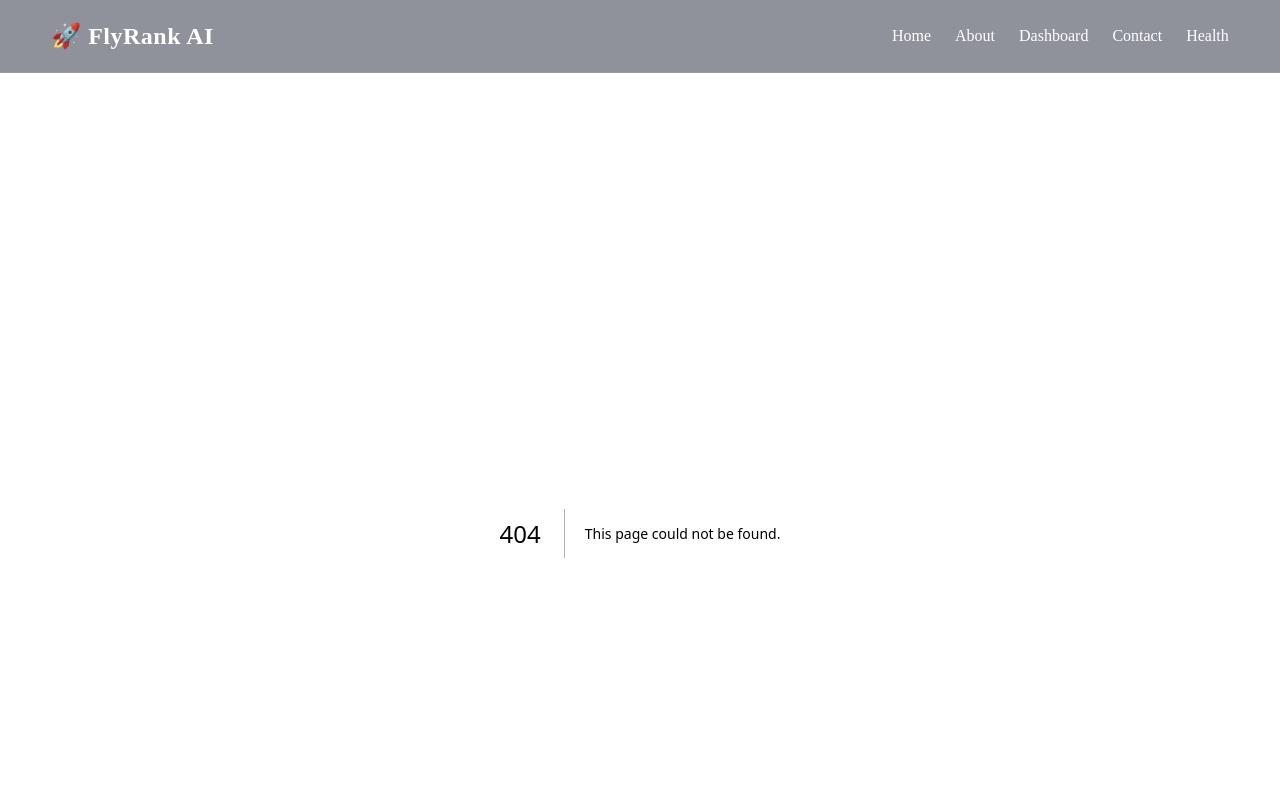
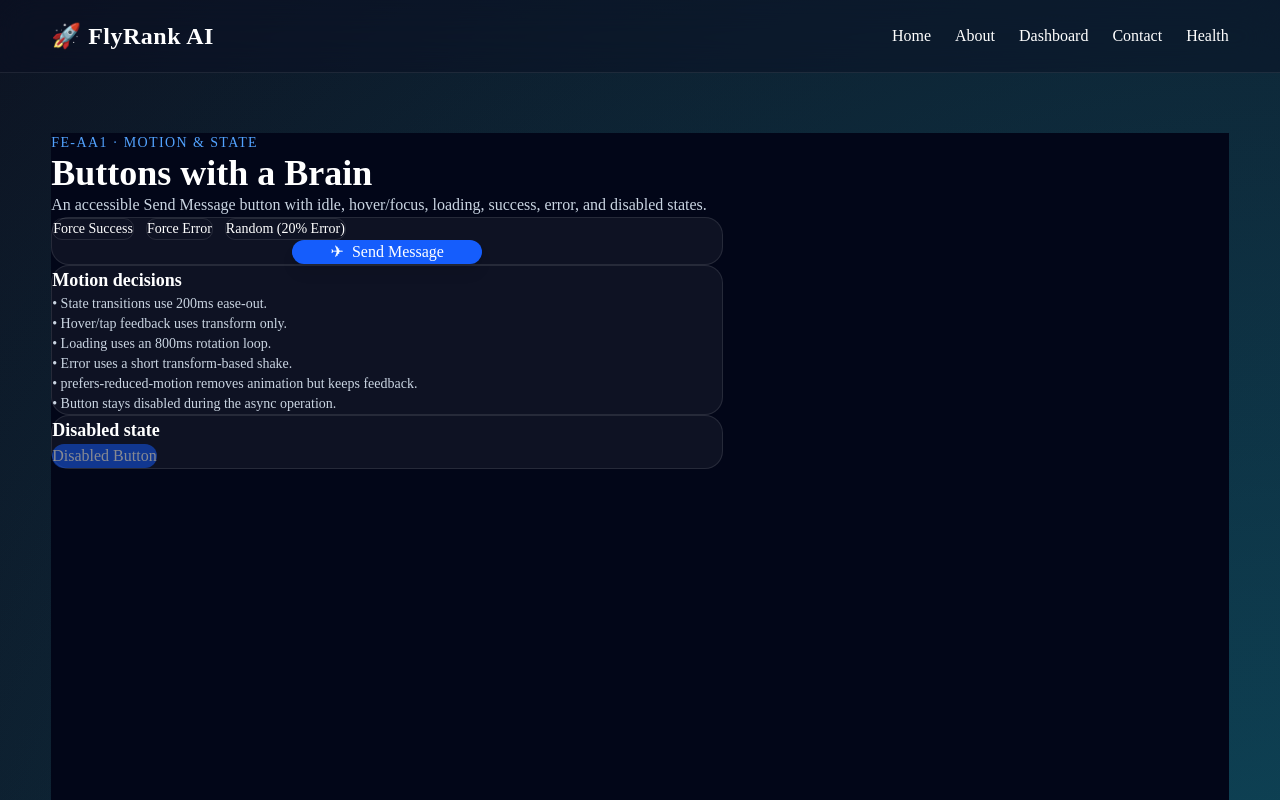
Before and after one commit to Nahdia-Shahid/flyrank-nextjs-capstone, a Next.js app: page /buttons in a window 1280 px wide. Before the commit this address had no page. Shown: the top 800 px of the page. Built offline with nearby package versions, Linux system fonts and the light colour scheme.

Commit message:
feat: add motion state button micro-interactions

```diff
--- /dev/null
+++ b/src/app/buttons/page.tsx
@@ -0,0 +1,86 @@
+"use client";
+
+import { useState } from "react";
+import StatefulSendButton from "@/components/buttons/StatefulSendButton";
+
+type DemoMode = "random" | "success" | "error";
+
+export default function ButtonsPage() {
+  const [mode, setMode] = useState<DemoMode>("random");
+
+  return (
+    <main className="min-h-screen bg-slate-950 px-6 py-16 text-white">
+      <div className="mx-auto max-w-2xl">
+        <p className="mb-3 text-sm font-medium uppercase tracking-widest text-blue-400">
+          FE-AA1 · Motion & State
+        </p>
+
+        <h1 className="text-4xl font-bold">
+          Buttons with a Brain
+        </h1>
+
+        <p className="mt-4 text-slate-300">
+          An accessible Send Message button with idle, hover/focus,
+          loading, success, error, and disabled states.
+        </p>
+
+        <section className="mt-10 rounded-2xl border border-white/10 bg-white/5 p-8">
+          <div className="flex flex-wrap gap-3">
+            <button
+              type="button"
+              onClick={() => setMode("success")}
+              className="rounded-lg border border-white/10 px-4 py-2 text-sm transition hover:bg-white/10 focus-visible:outline-none focus-visible:ring-2 focus-visible:ring-blue-400"
+            >
+              Force Success
+            </button>
+
+            <button
+              type="button"
+              onClick={() => setMode("error")}
+              className="rounded-lg border border-white/10 px-4 py-2 text-sm transition hover:bg-white/10 focus-visible:outline-none focus-visible:ring-2 focus-visible:ring-blue-400"
+            >
+              Force Error
+            </button>
+
+            <button
+              type="button"
+              onClick={() => setMode("random")}
+              className="rounded-lg border border-white/10 px-4 py-2 text-sm transition hover:bg-white/10 focus-visible:outline-none focus-visible:ring-2 focus-visible:ring-blue-400"
+            >
+              Random (20% Error)
+            </button>
+          </div>
+
+          <div className="mt-10 flex justify-center">
+            <StatefulSendButton mode={mode} />
+          </div>
+        </section>
+
+        <section className="mt-8 rounded-2xl border border-white/10 bg-white/5 p-6">
+          <h2 className="text-lg font-semibold">Motion decisions</h2>
+
+          <ul className="mt-4 space-y-2 text-sm text-slate-300">
+            <li>• State transitions use 200ms ease-out.</li>
+            <li>• Hover/tap feedback uses transform only.</li>
+            <li>• Loading uses an 800ms rotation loop.</li>
+            <li>• Error uses a short transform-based shake.</li>
+            <li>• prefers-reduced-motion removes animation but keeps feedback.</li>
+            <li>• Button stays disabled during the async operation.</li>
+          </ul>
+        </section>
+
+        <section className="mt-8 rounded-2xl border border-white/10 bg-white/5 p-6">
+          <h2 className="text-lg font-semibold">Disabled state</h2>
+
+          <button
+            type="button"
+            disabled
+            className="mt-4 rounded-xl bg-blue-600 px-6 py-3 font-medium text-white opacity-50"
+          >
+            Disabled Button
+          </button>
+        </section>
+      </div>
+    </main>
+  );
+}
--- /dev/null
+++ b/src/components/buttons/StatefulSendButton.tsx
@@ -0,0 +1,152 @@
+"use client";
+
+import { useEffect, useState } from "react";
+import { AnimatePresence, motion, useReducedMotion } from "framer-motion";
+
+type ButtonState = "idle" | "loading" | "success" | "error";
+type DemoMode = "random" | "success" | "error";
+
+interface StatefulSendButtonProps {
+  mode?: DemoMode;
+}
+
+export default function StatefulSendButton({
+  mode = "random",
+}: StatefulSendButtonProps) {
+  const [state, setState] = useState<ButtonState>("idle");
+  const prefersReducedMotion = useReducedMotion();
+
+  useEffect(() => {
+    if (state !== "success" && state !== "error") return;
+
+    const timeout = window.setTimeout(() => {
+      setState("idle");
+    }, 1400);
+
+    return () => window.clearTimeout(timeout);
+  }, [state]);
+
+  const handleClick = () => {
+    if (state === "loading") return;
+
+    setState("loading");
+
+    const delay = 900 + Math.random() * 600;
+
+    window.setTimeout(() => {
+      const failed =
+        mode === "error" ||
+        (mode === "random" && Math.random() < 0.2);
+
+      setState(failed ? "error" : "success");
+    }, delay);
+  };
+
+  const transition = prefersReducedMotion
+    ? { duration: 0 }
+    : { duration: 0.2, ease: "easeOut" as const };
+
+  return (
+    <motion.button
+      type="button"
+      onClick={handleClick}
+      disabled={state === "loading"}
+      whileHover={
+        prefersReducedMotion || state === "loading"
+          ? undefined
+          : { scale: 1.02 }
+      }
+      whileTap={
+        prefersReducedMotion || state === "loading"
+          ? undefined
+          : { scale: 0.98 }
+      }
+      transition={transition}
+      className="relative inline-flex min-w-[190px] items-center justify-center gap-2 rounded-xl bg-blue-600 px-6 py-3 font-medium text-white shadow-lg transition-colors duration-200 hover:bg-blue-700 focus-visible:outline-none focus-visible:ring-2 focus-visible:ring-blue-400 focus-visible:ring-offset-2 disabled:cursor-not-allowed disabled:opacity-80"
+      aria-live="polite"
+    >
+      <AnimatePresence mode="wait" initial={false}>
+        {state === "idle" && (
+          <motion.span
+            key="idle"
+            initial={{ opacity: 0 }}
+            animate={{ opacity: 1 }}
+            exit={{ opacity: 0 }}
+            transition={transition}
+            className="flex items-center gap-2"
+          >
+            <span>✈</span>
+            Send Message
+          </motion.span>
+        )}
+
+        {state === "loading" && (
+          <motion.span
+            key="loading"
+            initial={{ opacity: 0 }}
+            animate={{ opacity: 1 }}
+            exit={{ opacity: 0 }}
+            transition={transition}
+            className="flex items-center gap-2"
+          >
+            <motion.span
+              animate={
+                prefersReducedMotion ? undefined : { rotate: 360 }
+              }
+              transition={
+                prefersReducedMotion
+                  ? { duration: 0 }
+                  : { duration: 0.8, repeat: Infinity, ease: "linear" }
+              }
+              className="text-lg"
+            >
+              ◌
+            </motion.span>
+            Sending...
+          </motion.span>
+        )}
+
+        {state === "success" && (
+          <motion.span
+            key="success"
+            initial={{ opacity: 0 }}
+            animate={{ opacity: 1 }}
+            exit={{ opacity: 0 }}
+            transition={transition}
+            className="flex items-center gap-2"
+          >
+            <span>✓</span>
+            Sent!
+          </motion.span>
+        )}
+
+        {state === "error" && (
+          <motion.span
+            key="error"
+            initial={{ opacity: 0 }}
+            animate={{ opacity: 1 }}
+            exit={{ opacity: 0 }}
+            transition={transition}
+            className="flex items-center gap-2"
+          >
+            <motion.span
+              animate={
+                prefersReducedMotion
+                  ? undefined
+                  : { x: [0, -6, 6, -4, 4, 0] }
+              }
+              transition={
+                prefersReducedMotion
+                  ? { duration: 0 }
+                  : { duration: 0.35, ease: "easeOut" }
+              }
+            >
+              !
+            </motion.span>
+            Failed — Retry
+          </motion.span>
+        )}
+      </AnimatePresence>
+    </motion.button>
+  );
+}
```
